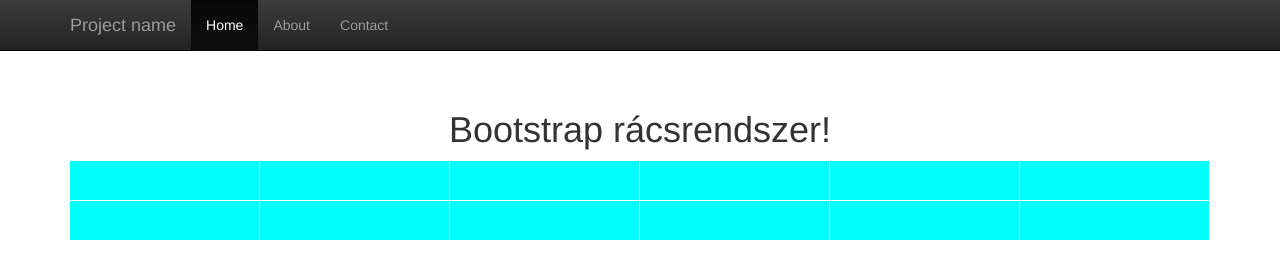
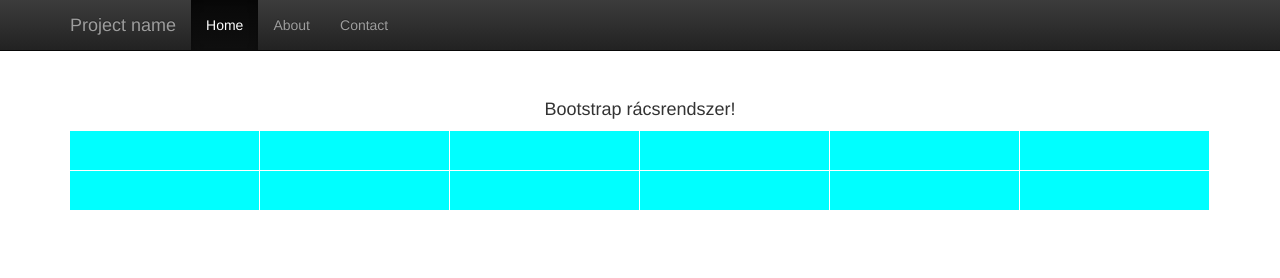
Before and after one commit to dodi73/html5_6, a plain HTML site: page index.html in a window 1280 px wide. Drawn offline with nearby package versions, Linux system fonts and the light colour scheme.

Commit message:
HTML5_6 feltöltése 8.nap 1. video Bootstrap 20sec

```diff
--- a/index.html
+++ b/index.html
@@ -46,7 +46,7 @@
     <!-- Bootstrap. -->
     <div class="container">
         <div class="starter-template">
-            <h1>Bootstrap rácsrendszer!</h1>
+            <h4>Bootstrap rácsrendszer!</h4>
             <div class="row test-row">
                 <div class="col-xs-12 col-sm-6 col-md-4 col-lg-2"></div>
                 <div class="col-xs-12 col-sm-6 col-md-4 col-lg-2"></div>
```
